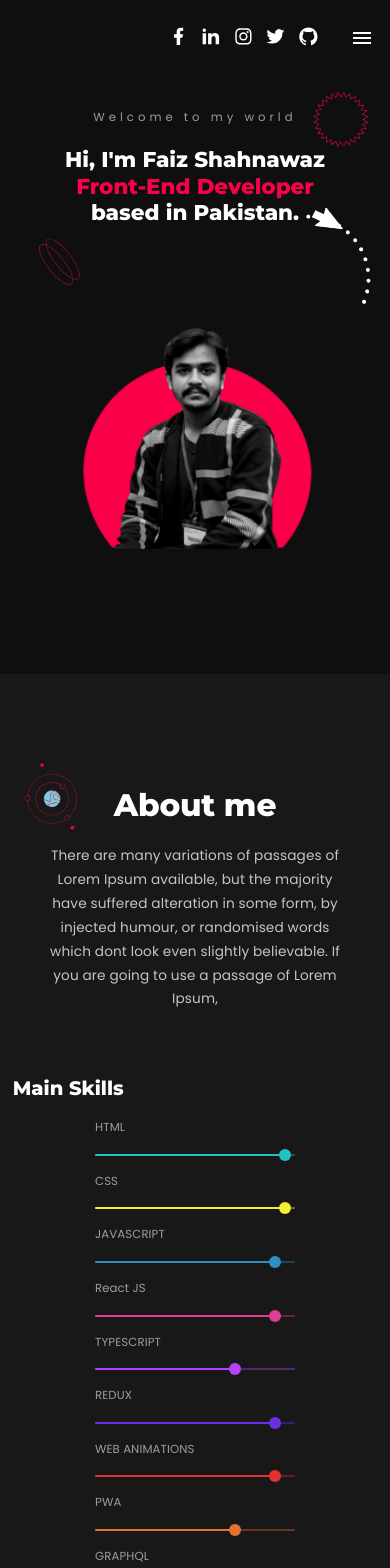
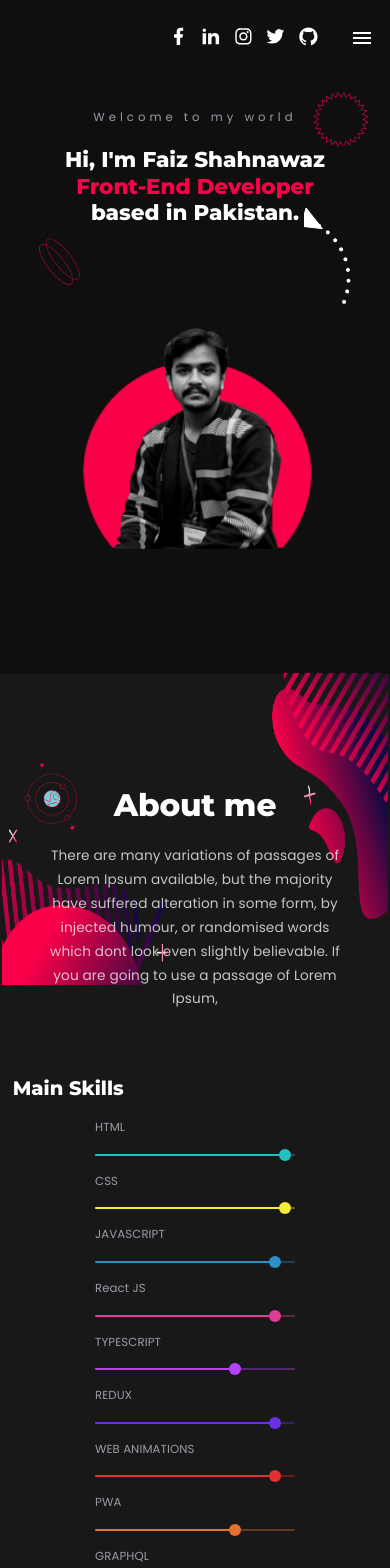
Before and after one commit to faiz260/My-Portfolio, a React (Create React App) app: page / in a window 390 px wide. Shown: the top 1568 px of the page. Built offline with nearby package versions, Linux system fonts and the light colour scheme.

Commit message:
Background added in about section

```diff
--- a/src/Components/About/About.css
+++ b/src/Components/About/About.css
@@ -9,6 +9,13 @@
   top: 90vw;
   left: 5vw;
   animation: shape4_spin infinite 10s linear;
+}
+.about_bg {
+  position: absolute;
+  width: 98vw;
+  height: 55vw;
+  z-index: 0;
+  top: 77.4vw;
 }
 @keyframes shape4_spin {
   from {
@@ -49,6 +56,7 @@
   font-size: 4.5vw !important;
   font-family: "Montserrat", sans-serif !important;
   margin-bottom: 5vw !important;
+  z-index: 1;
 }
 
 .about_me_text {
@@ -59,6 +67,7 @@
   font-size: 2vw !important;
   width: 70vw;
   text-align: center;
+  z-index: 1;
 }
 .main_skills {
   padding: 3vw;
@@ -100,7 +109,13 @@
   font-size: 1.6vw !important;
   width: 43vw;
 }
-
+@media (max-width: 979px) {
+  .about_bg {
+    width: 99.9vw;
+    height: 55vw;
+    top: 76.5vw;
+  }
+}
 @media (max-width: 700px) {
   .about_div3 {
     flex-direction: column;
@@ -126,6 +141,9 @@
   .shape5 {
     top: 135vw;
     left: 2vw;
+  }
+  .about_bg {
+    top: 126vw;
   }
 }
 @media (max-width: 600px) {
@@ -158,6 +176,10 @@
   .shape5 {
     left: -2vw;
     width: 35vw;
+  }
+  .about_bg {
+    height: 80vw;
+    top: 125.5vw;
   }
 }
 @media (max-width: 400px) {
@@ -193,4 +215,9 @@
     left: -2vw;
     width: 30vw;
   }
+  .about_bg {
+    width: 99vw;
+    height: 80vw;
+    top: 172.5vw;
+  }
 }
--- a/src/Components/About/About.jsx
+++ b/src/Components/About/About.jsx
@@ -7,6 +7,11 @@ function About() {
   return (
     <div className="about" id="About">
       <div className="about_me">
+        <img
+          src="/Images/Dark Blue and Red Dynamic Software Solutions Website.png"
+          alt="bg"
+          className="about_bg"
+        />
         <img src="/Images/shape4.png" alt="shape" className="shape4" />
         <img src="/Images/shape5.png" alt="shape" className="shape5" />
         <Typography variant="h2" className="about_me_head">
--- a/src/Components/Contact/Contact.css
+++ b/src/Components/Contact/Contact.css
@@ -57,6 +57,15 @@
   color: white;
   border: 1px solid #f90048;
   background-color: #f90048;
+}
+.input_btn:hover {
+  cursor: pointer;
+  transform: translateY(-3px);
+  transition: 0.2s ease-in-out;
+}
+.input_btn:focus {
+  transform: translateY(1px);
+  transition: 0.1s ease-in-out;
 }
 
 .contact_img {
--- a/src/Components/Home/Home.css
+++ b/src/Components/Home/Home.css
@@ -101,7 +101,6 @@
   margin-left: 1vw;
 }
 .path_circle {
-  /* border: 1px solid white; */
   width: 25vw;
   height: 30vw !important;
   position: absolute;
@@ -198,6 +197,6 @@
   .path_circle {
     top: 26vw;
     left: 78vw;
-    width: 25vw !important;
+    width: 20vw !important;
   }
 }
--- a/src/Components/Navbar/Navbar.css
+++ b/src/Components/Navbar/Navbar.css
@@ -8,7 +8,7 @@
   position: fixed;
   top: 0;
   width: 96%;
-  z-index: 1;
+  z-index: 2;
 }
 .nav_scrolled {
   background-color: black;
--- a/src/Components/Portfolio/Portfolio.jsx
+++ b/src/Components/Portfolio/Portfolio.jsx
@@ -10,8 +10,8 @@ function Service() {
           My Latest Projects
         </Typography>
         <Typography variant="subtitle1" className="portfolio_text">
-          There are many variations of passages of Lorem Ipsum available, but
-          the majority have suffered alteration.
+          Here you will find some of my latest projects to get a better idea of
+          my work.
         </Typography>
       </div>
       <div className="portfolio_cards">
@@ -21,7 +21,8 @@ function Service() {
             Amazon Clone
           </Typography>
           <Typography variant="subtitle1" className="portfolio_card_text">
-            There are many variations of passages of Lorem Ipsum available, but
+            Clone of the Amazon Web app using ReactJS, Redux, Material-UI and
+            CSS.
           </Typography>
           <Button
             href="https://clone-5145b.web.app/"
@@ -38,7 +39,8 @@ function Service() {
             Covid-19 Tracker App
           </Typography>
           <Typography variant="subtitle1" className="portfolio_card_text">
-            There are many variations of passages of Lorem Ipsum available, but
+            A classic COVID-19 Tracker application with ReactJS, Material-UI,
+            CSS, Chart.js, leaflet and hosted on Firebase.
           </Typography>
           <Button
             href="https://covid-19-tracker-45826.web.app/"
@@ -50,15 +52,19 @@ function Service() {
           </Button>
         </Paper>
         <Paper variant={2} className="portfolio_card">
-          <img src="/Images/app-back4.png" className="portfolio_card_img"></img>
+          <img
+            src="/Images/Screenshot from 2021-07-01 23-45-03.png"
+            className="portfolio_card_img"
+          ></img>
           <Typography variant="h2" className="portfolio_card_head">
-            React Animated App
+            Banking application UI
           </Typography>
           <Typography variant="subtitle1" className="portfolio_card_text">
-            There are many variations of passages of Lorem Ipsum available, but
+            A fully responsive, eye catching and user friendly UI for a banking
+            application using ReactJS and CSS.
           </Typography>
           <Button
-            href="http://react-animated-app-faiz.surge.sh/"
+            href="https://banking-app-ui.netlify.app/"
             target="_blank"
             variant="outlined"
             className="portfolio_card_btn"
```
Also changed, not shown: public/Images/Dark Blue and Red Dynamic Software Solutions Website.png (added), public/Images/Screenshot from 2021-07-01 23-45-03.png (added).
